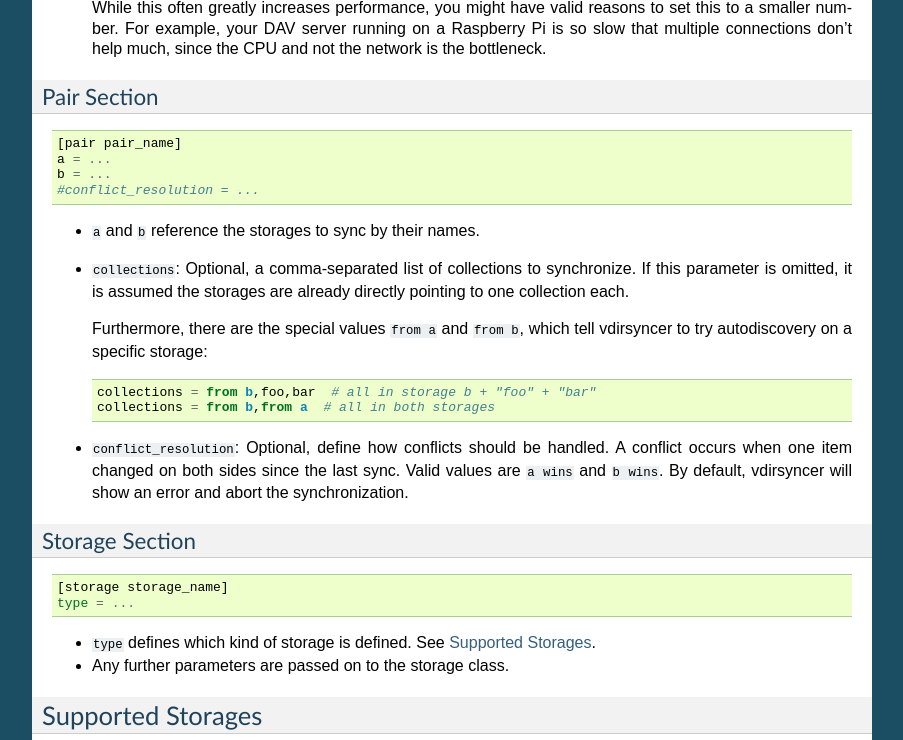
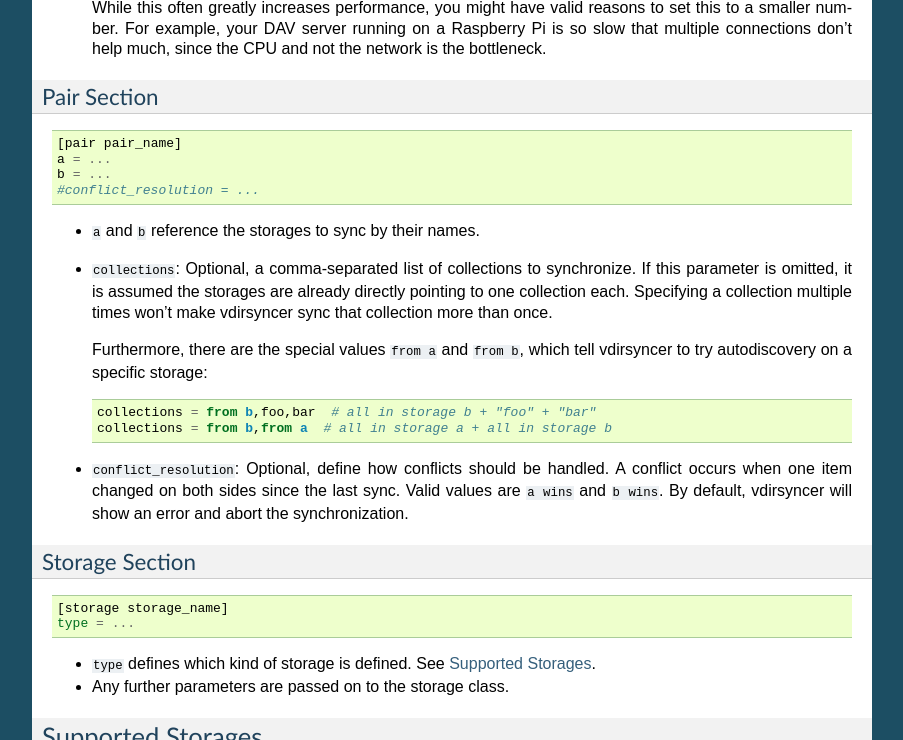
Before and after one commit to pimutils/vdirsyncer, a Sphinx documentation site: the page built from docs/api.rst, in a window 1280 px wide and 900 px high, scrolled down 424 px, cut to the strip 0-740 px from the top of the window. Shown: the whole strip, without its empty margins (198-1101 px from the left). Built offline with Sphinx 7.4.7, drawn with Linux system fonts in a browser that asks for light colours.

Commit message:
Clarification of sync behavior

```diff
--- a/docs/api.rst
+++ b/docs/api.rst
@@ -48,13 +48,14 @@ Pair Section
 
 - ``collections``: Optional, a comma-separated list of collections to
   synchronize. If this parameter is omitted, it is assumed the storages are
-  already directly pointing to one collection each.
+  already directly pointing to one collection each. Specifying a collection
+  multiple times won't make vdirsyncer sync that collection more than once.
 
   Furthermore, there are the special values ``from a`` and ``from b``, which
   tell vdirsyncer to try autodiscovery on a specific storage::
 
       collections = from b,foo,bar  # all in storage b + "foo" + "bar"
-      collections = from b,from a  # all in both storages
+      collections = from b,from a  # all in storage a + all in storage b
 
 - ``conflict_resolution``: Optional, define how conflicts should be handled.  A
   conflict occurs when one item changed on both sides since the last sync.
```
